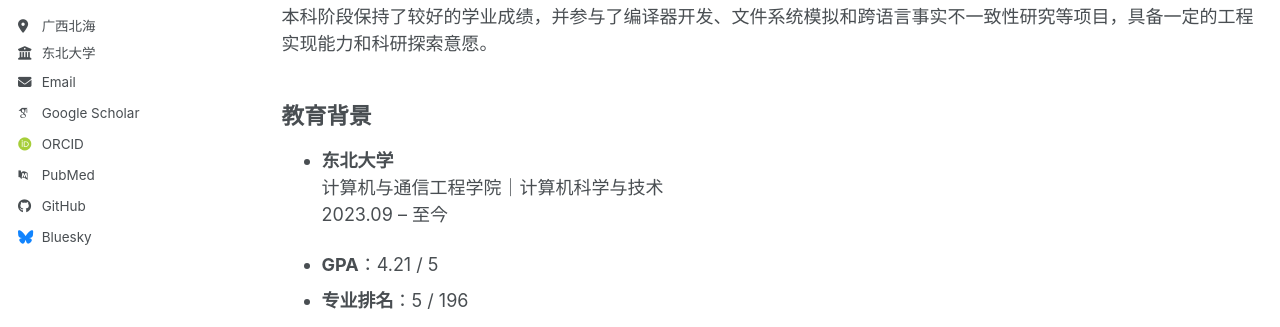
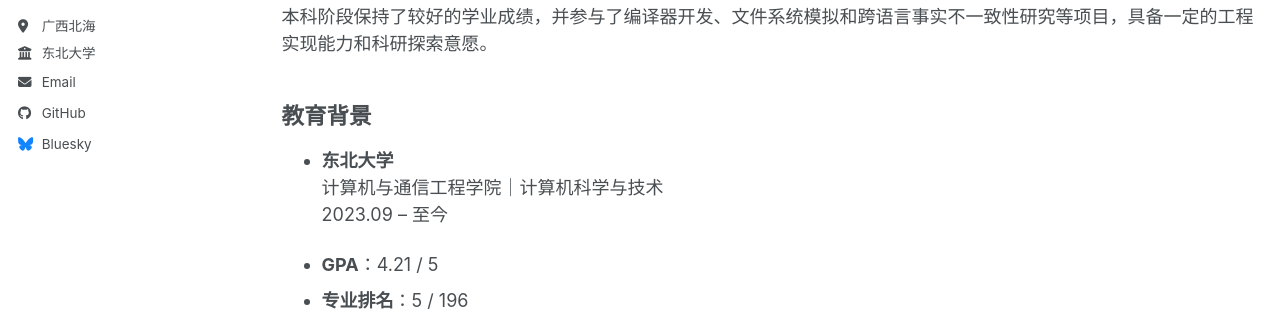
Before and after one commit to 206702346/206702346.github.io, a Jekyll site: the page built from _pages/about.md, in a window 1280 px wide. Shown: the part 246-573 px from the top of the page. Built offline with Jekyll 4.4.1, drawn with Linux system fonts in a browser that asks for light colours; some web fonts are replaced; a script bundle is joined from its source files by our own code; library files that are not in the unit come from our copies.

Commit message:
Update _config.yml

```diff
--- a/_config.yml
+++ b/_config.yml
@@ -23,7 +23,7 @@
 #               Additional customization can be done by editing /_includes/author-profile.html
 author:
   # Biographic information
-  avatar           : "/assets/images/avatar.jpg"
+  avatar           : "/images/avatar.jpg"
   name             : "吴智明"
   pronouns         : # example: "she/her"
   bio              : "东北大学计算机科学与技术本科生，关注智明喵，关注智明谢谢喵。"
@@ -35,13 +35,13 @@
   # Academic websites
   academia         : # URL
   arxiv            : # URL - Update with the correct link to your profile
-  googlescholar    : "https://scholar.google.com/citations?user=PS_CX0AAAAAJ"
+  #googlescholar    : "https://scholar.google.com/citations?user=PS_CX0AAAAAJ"
   inspire-hep      : # URL
   impactstory      : # URL
-  orcid            : "https://orcid.org/yourorcidurl"
+  #orcid            : "https://orcid.org/yourorcidurl"
   semantic         : # URL
   ssrn             : # URL
-  pubmed           : "https://www.ncbi.nlm.nih.gov/pubmed/?term=john+snow"
+  #pubmed           : "https://www.ncbi.nlm.nih.gov/pubmed/?term=john+snow"
   researchgate     : # URL
   scopus           : # URL
   zotero           : # URL
@@ -51,7 +51,7 @@
   bitbucket        : # Username - Update with your username on the site
   codepen          : # Username
   dribbble         : # Username
-  github           : "academicpages"
+  github           : "https://github.com/206702346"
   kaggle           : # Username
   stackoverflow    : # User number or user number and name (i.e., use "1" or "1/jeff-atwood")
 
```
